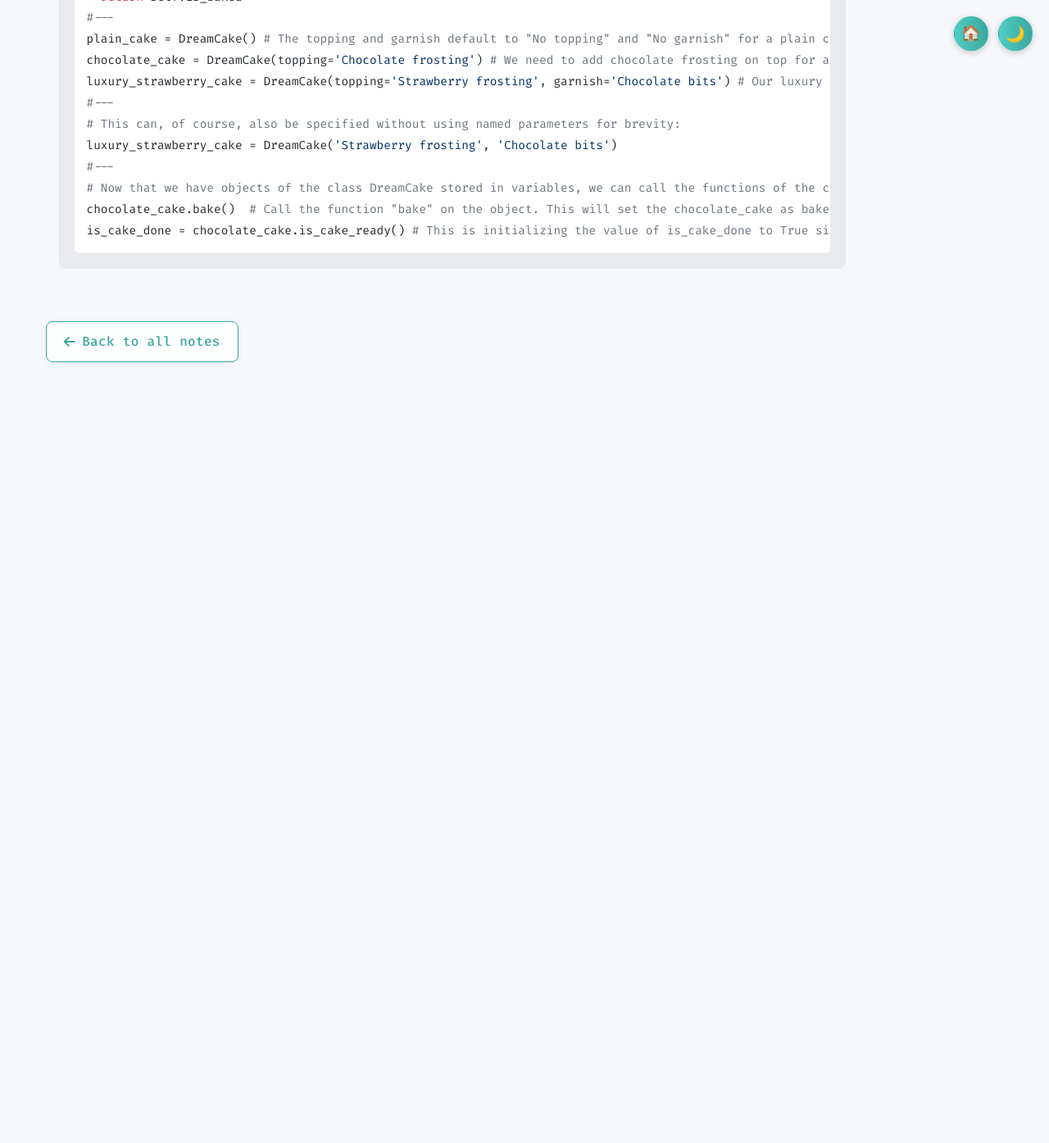
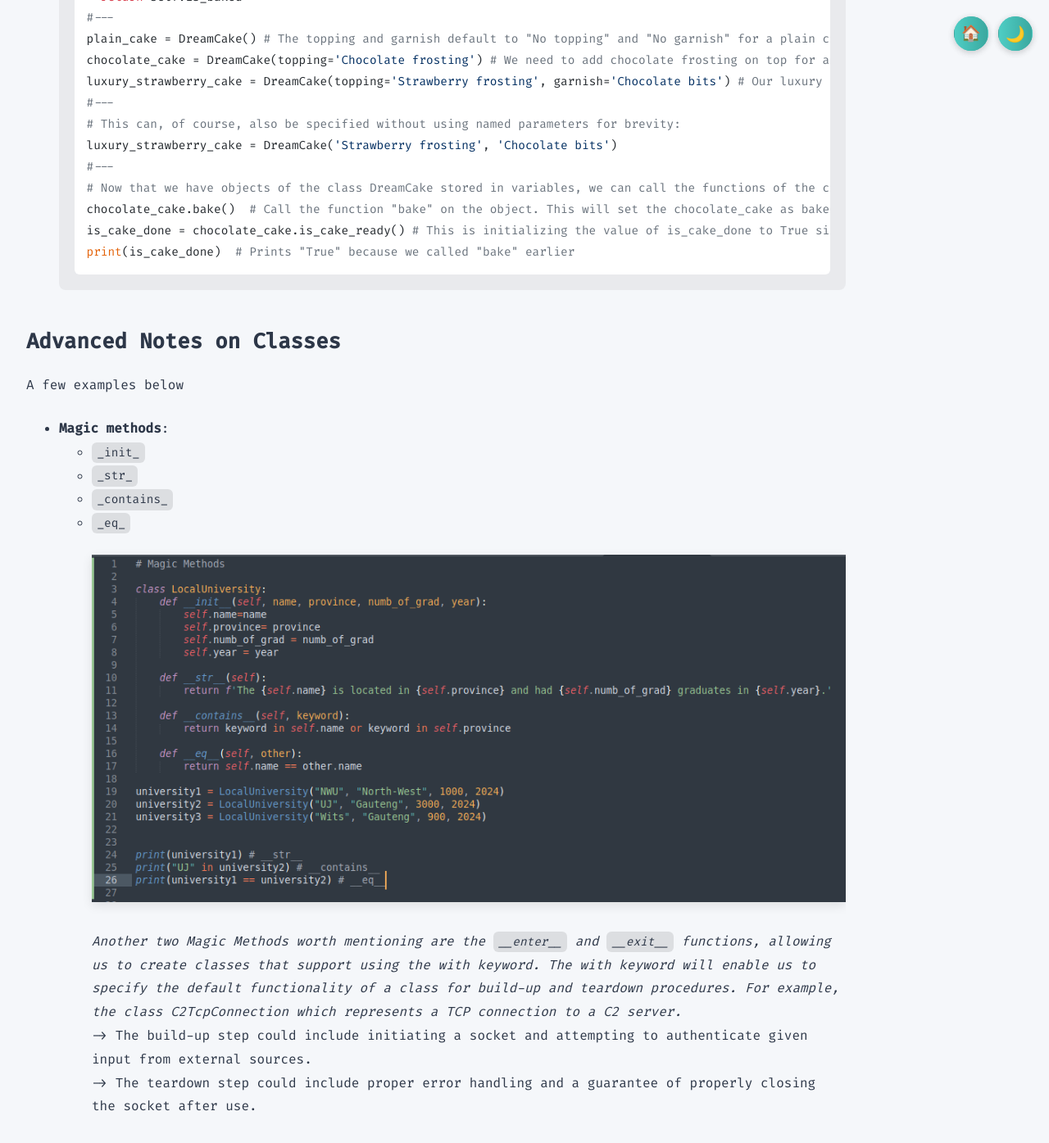
Before and after one commit to PathogenicKatt/PathogenicKatt.github.io, a Jekyll site: the page built from _notes/Python3.md, in a window 1280 px wide and 1400 px high, scrolled down 11438 px. Shown: the top 1395 px of the window at 82% size. Built offline with Jekyll 4.4.1, drawn with Linux system fonts in a browser that asks for light colours; before the commit the page ends 11928 px from its top, so only the background shows below that.

Commit message:
Update notes

````diff
--- a/_notes/Python3.md
+++ b/_notes/Python3.md
@@ -274,4 +274,18 @@ class DreamCake:
   # Now that we have objects of the class DreamCake stored in variables, we can call the functions of the class on the object variables by appending a . and the function.
   chocolate_cake.bake()  # Call the function "bake" on the object. This will set the chocolate_cake as baked and the value of is_baked to True.
   is_cake_done = chocolate_cake.is_cake_ready() # This is initializing the value of is_cake_done to True since we return the value from is_baked.
+  print(is_cake_done)  # Prints "True" because we called "bake" earlier
 ```
+
+## Advanced Notes on Classes
+A few examples below
+- **Magic methods**:
+  - <code>_init_</code>
+  - <code>_str_</code>
+  - <code>_contains_</code>
+  - <code>_eq_</code>
+<br>
+![sublime python code](/assets/img/htb-python3(3).PNG){: .writeup-image}<br>
+_Another two Magic Methods worth mentioning are the <code>__enter__</code> and <code>__exit__</code> functions, allowing us to create classes that support using the with keyword. The with keyword will enable us to specify the default functionality of a class for build-up and teardown procedures. For example, the class C2TcpConnection which represents a TCP connection to a C2 server._<br>
+-> The build-up step could include initiating a socket and attempting to authenticate given input from external sources. <br>
+-> The teardown step could include proper error handling and a guarantee of properly closing the socket after use.
````
Also changed, not shown: assets/img/htb-python3(3).PNG (added).
